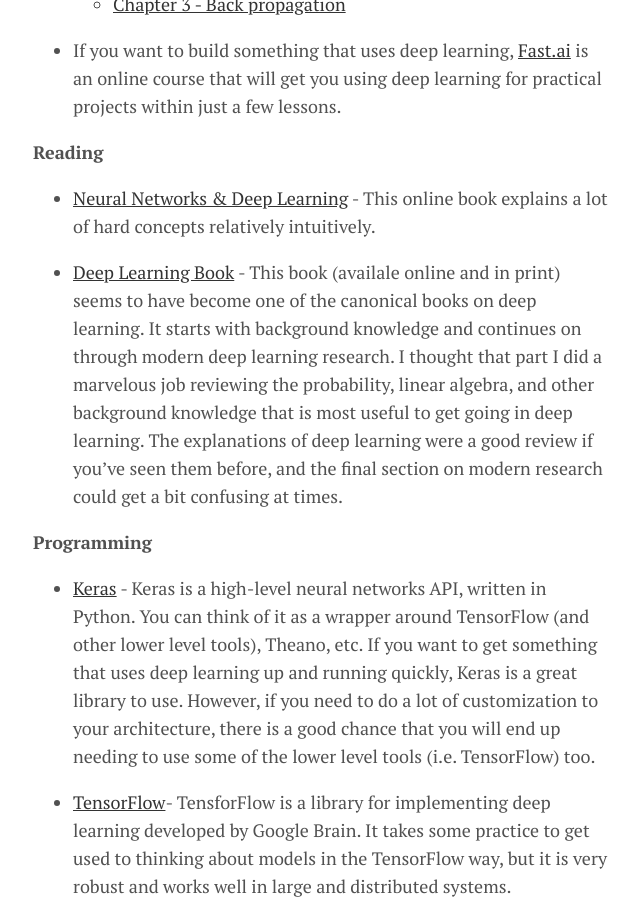
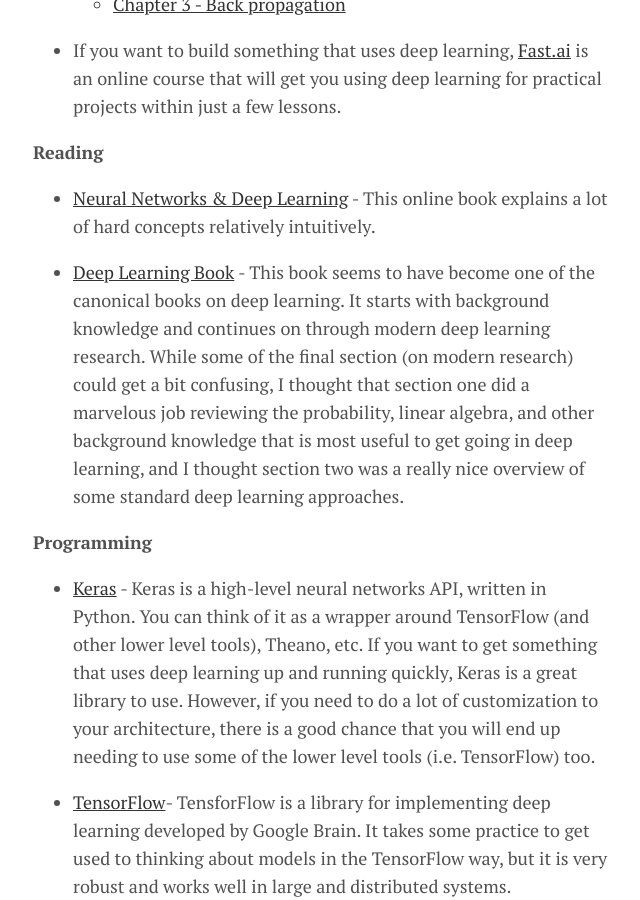
Before and after one commit to dhanus/dhanus.github.io, a Jekyll site: the page built from _posts/2018-02-03-learn-machine-learning.markdown, in a window 1280 px wide and 900 px high, scrolled down 1648 px. Shown: the whole window, without its empty margins (319-959 px from the left). Built offline with Jekyll 4.4.1, drawn with Linux system fonts in a browser that asks for light colours; nearby versions of some CDN libraries.

Commit message:
fix dl paragraph

```diff
--- a/_posts/2018-02-03-learn-machine-learning.markdown
+++ b/_posts/2018-02-03-learn-machine-learning.markdown
@@ -45,7 +45,7 @@ image:
 
 * [Neural Networks & Deep Learning](http://neuralnetworksanddeeplearning.com/) - This online book explains a lot of hard concepts relatively intuitively.
 
-* [Deep Learning Book](http://www.deeplearningbook.org/) - This book (availale online and in print) seems to have become one of the canonical books on deep learning. It starts with background knowledge and continues on through modern deep learning research. I thought that part I did a marvelous job reviewing the probability, linear algebra, and other background knowledge that is most useful to get going in deep learning. The explanations of deep learning were a good review if you've seen them before, and the final section on modern research could get a bit confusing at times.
+* [Deep Learning Book](http://www.deeplearningbook.org/) - This book seems to have become one of the canonical books on deep learning. It starts with background knowledge and continues on through modern deep learning research. While some of the final section (on modern research) could get a bit confusing, I thought that section one did a marvelous job reviewing the probability, linear algebra, and other background knowledge that is most useful to get going in deep learning, and I thought section two was a really nice overview of some standard deep learning approaches.
 
 **Programming**
 
```
